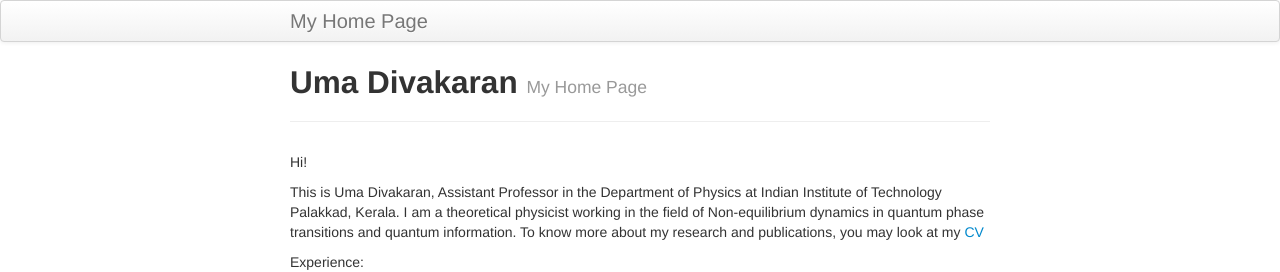
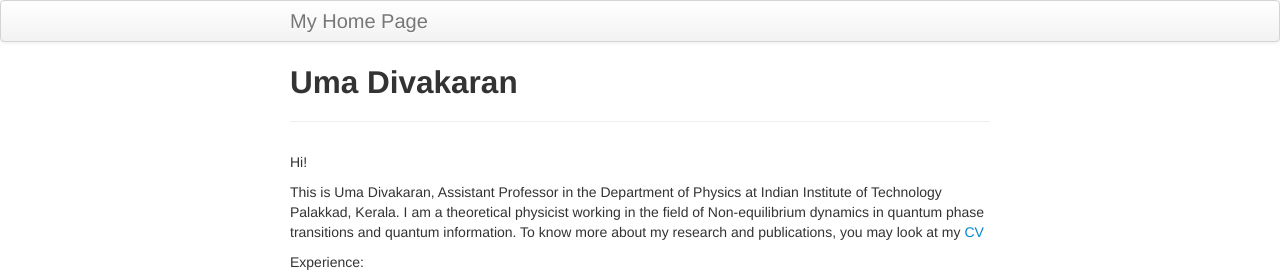
Before and after one commit to udiva/udiva.github.io, a Jekyll site: the page built from index.md, in a window 1280 px wide. Shown: the top 272 px of the page. Built offline with Jekyll 4.4.1, drawn with Linux system fonts in a browser that asks for light colours.

Commit message:
index.md

```diff
--- a/index.md
+++ b/index.md
@@ -1,7 +1,7 @@
 ---
 layout: page
 title: Uma Divakaran
-tagline: My Home Page
+tagline:
 description: For me
 ---
 Hi!
```
